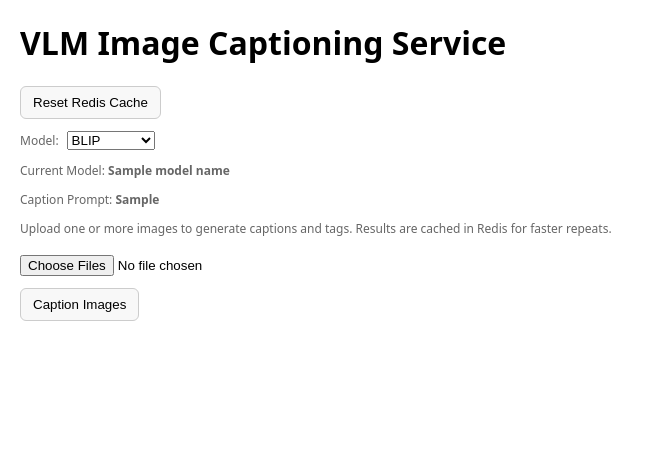
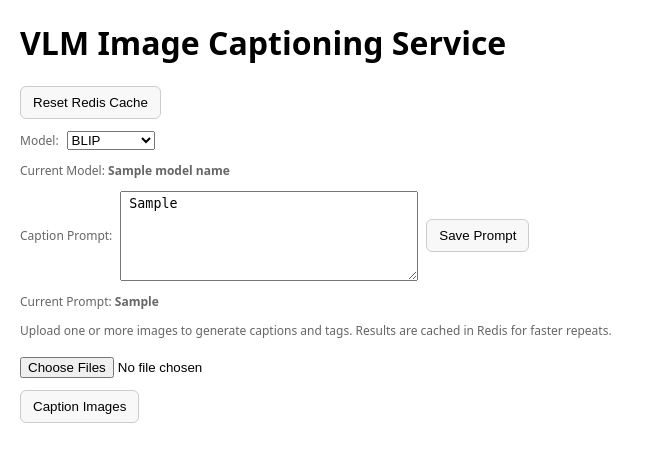
Before and after one commit to abrarhayat/blip-image-inference, a Flask app: template templates/index.html in a window 1280 px wide. Shown: the top 462 px of the page, without its empty margins (0-654 px from the left). Run offline with Flask 3, Linux system fonts and the light colour scheme; the template is opened without the code that fills it: most values are stand-ins (such as "Sample title", 1, 10 or a date in 2020).

Commit message:
Added new endpoint and UI to change default caption prompt

```diff
--- a/app.py
+++ b/app.py
@@ -23,19 +23,28 @@ processor = None
 model = None
 device = None
 model_name = None
-CAPTION_PROMPT = None
+caption_prompt = None
+
+#Store models loaded in a dictionary for easy access
+MODEL_CACHE = {}
 
 # Load BLIP model + processor once (warm start)
 def get_model_and_processor(model_key) -> tuple[AutoProcessor, Union[BlipForConditionalGeneration, Blip2ForConditionalGeneration,
                                                                          Gemma3ForConditionalGeneration, InternVLForConditionalGeneration], str]:
+    model_result = MODEL_CACHE.get(model_key)
+    if model_result:
+        return model_result
+
     if model_key == "blip2":
-        return initialize_blip2_model()
+        MODEL_CACHE[model_key] = initialize_blip2_model()
     elif model_key == "gemma":
-        return initialize_gemma_model()
+        MODEL_CACHE[model_key] = initialize_gemma_model()
     elif model_key == "intern_vlm":
-        return initialize_intern_vlm_model()
+        MODEL_CACHE[model_key] = initialize_intern_vlm_model()
     else:
-        return initialize_blip_model()
+        MODEL_CACHE[model_key] = initialize_blip_model()
+
+    return MODEL_CACHE[model_key]
 
 # Initialize Redis client
 REDIS_CACHE_TTL = 60 * 60 * 24  # cache for 24h
@@ -43,8 +52,8 @@ rdb = get_redis_client()
 
 @app.route("/", methods=["GET"])
 def index():
-    global model_name, CAPTION_PROMPT
-    return render_template("index.html", model_name=model_name, caption_prompt=CAPTION_PROMPT or "No caption prompt provided.")
+    global model_name, caption_prompt
+    return render_template("index.html", model_name=model_name, caption_prompt=caption_prompt)
 
 @app.route("/set-model", methods=["POST"])
 def set_model():
@@ -56,9 +65,18 @@ def set_model():
     SELECTED_MODEL_KEY = model_key
     return jsonify({"model_name": model_name}), 200
 
+@app.route("/set-caption-prompt", methods=["POST"])
+def set_caption_prompt():
+    global caption_prompt
+    data = request.get_json(silent=True) or {}
+    new_prompt = data.get("caption_prompt", "")
+    # Normalize empty prompt to None for clearer downstream handling
+    caption_prompt = new_prompt.strip() or None
+    return jsonify({"caption_prompt": caption_prompt}), 200
+
 @app.route("/caption-images", methods=["POST"])
 def caption_images():
-    global processor, model, device, CAPTION_PROMPT
+    global processor, model, device, caption_prompt
     if "images" not in request.files:
         return jsonify({"error": "No images uploaded"}), 400
 
@@ -79,7 +97,7 @@ def caption_images():
 
         # Process new image
         image = Image.open(f.stream).convert("RGB")
-        caption = infer_image_caption(processor, model, device, image, CAPTION_PROMPT)
+        caption = infer_image_caption(processor, model, device, image, caption_prompt)
         if(caption is None or len(caption) == 0):
             caption = "No caption could be generated."
             results.append({"filename": f.filename, "caption": caption, "tags": []})
@@ -128,6 +146,6 @@ if __name__ == "__main__":
     model_name = type(model).__name__
     print(f"Using model: {model_name} on device: {device}")
     # Set optional caption prompt
-    CAPTION_PROMPT = args.caption_prompt
+    caption_prompt = args.caption_prompt
     port = args.port or int(os.getenv("PORT", 5001))
     app.run(host="0.0.0.0", port=port, debug=True)
--- a/templates/index.html
+++ b/templates/index.html
@@ -91,7 +91,13 @@
         </select>
     </div>
     <div><p class="small">Current Model: <strong id="current-model">{{ model_name }}</strong></p></div>
-    <p class="small">Caption Prompt: <strong>{{ caption_prompt }}</strong></p>
+    <div class="actions" style="flex-wrap:wrap; align-items:center;">
+        <label for="caption-prompt" class="small">Caption Prompt:</label>
+        <textarea id="caption-prompt" placeholder="Enter optional caption prompt" style="padding:4px 8px; min-width:280px; min-height:80px; resize:vertical;">{{ caption_prompt or '' }}</textarea>
+        <button id="save-prompt-btn" type="button">Save Prompt</button>
+        <span class="small" id="prompt-status"></span>
+    </div>
+    <p class="small">Current Prompt: <strong id="current-prompt">{{ caption_prompt }}</strong></p>
     <p class="small">Upload one or more images to generate captions and tags. Results are cached in Redis for faster
         repeats.</p>
 </header>
@@ -116,6 +122,10 @@
     const submitBtn = document.getElementById('submit-btn');
     const modelSelect = document.getElementById('model-select');
     const currentModelEl = document.getElementById('current-model');
+    const captionPromptInput = document.getElementById('caption-prompt');
+    const savePromptBtn = document.getElementById('save-prompt-btn');
+    const currentPromptEl = document.getElementById('current-prompt');
+    const promptStatusEl = document.getElementById('prompt-status');
 
     const resetRedisBtn = document.getElementById('reset-redis-btn');
     resetRedisBtn.addEventListener('click', async () => {
@@ -149,6 +159,26 @@
             statusEl.textContent = 'Model switched.';
         } catch (err) {
             statusEl.innerHTML = `<span class="error">${err.message}</span>`;
+        }
+    });
+
+    savePromptBtn.addEventListener('click', async () => {
+        const promptVal = captionPromptInput.value;
+        promptStatusEl.textContent = 'Saving...';
+        try {
+            const resp = await fetch('/set-caption-prompt', {
+                method: 'POST',
+                headers: { 'Content-Type': 'application/json' },
+                body: JSON.stringify({ caption_prompt: promptVal })
+            });
+            if (!resp.ok) {
+                throw new Error('Failed to save caption prompt');
+            }
+            const data = await resp.json();
+            currentPromptEl.textContent = data.caption_prompt || '';
+            promptStatusEl.textContent = 'Saved';
+        } catch (err) {
+            promptStatusEl.innerHTML = `<span class="error">${err.message}</span>`;
         }
     });
 
```
Also changed, not shown: README.md.
